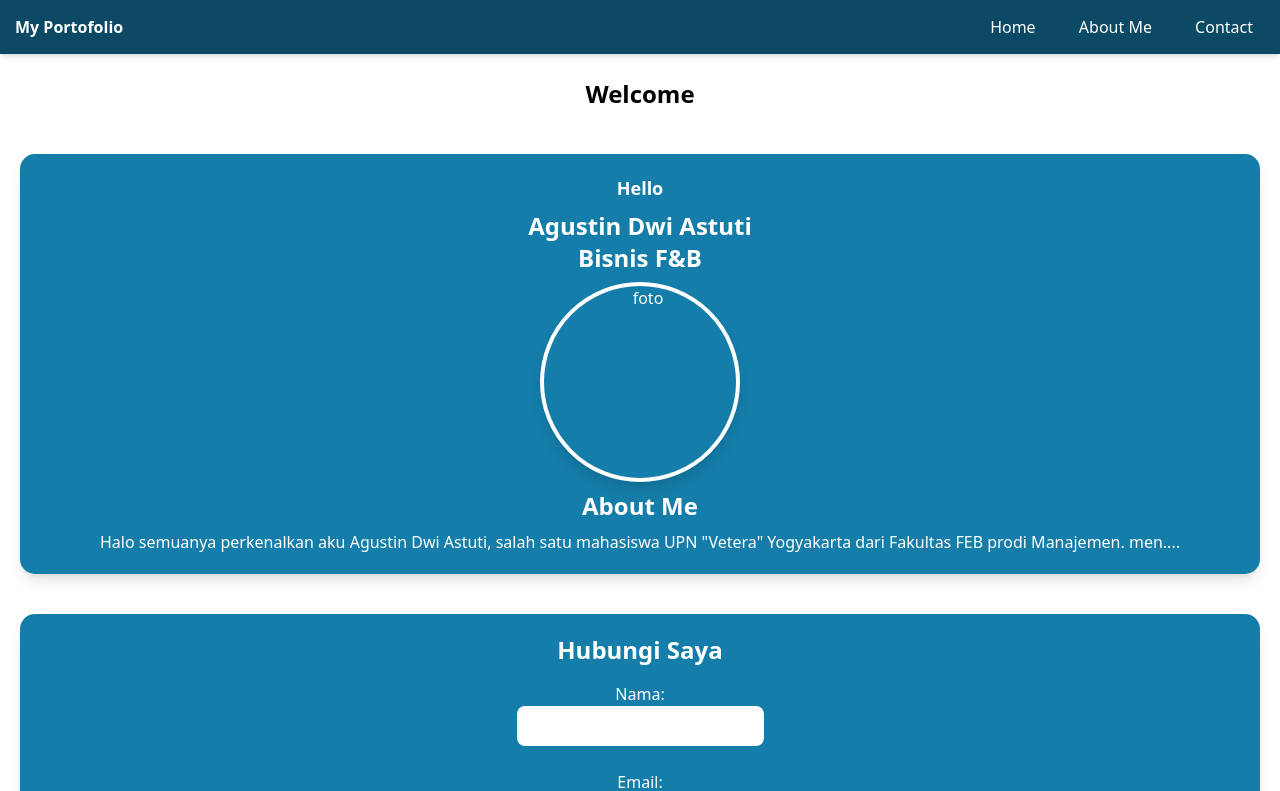
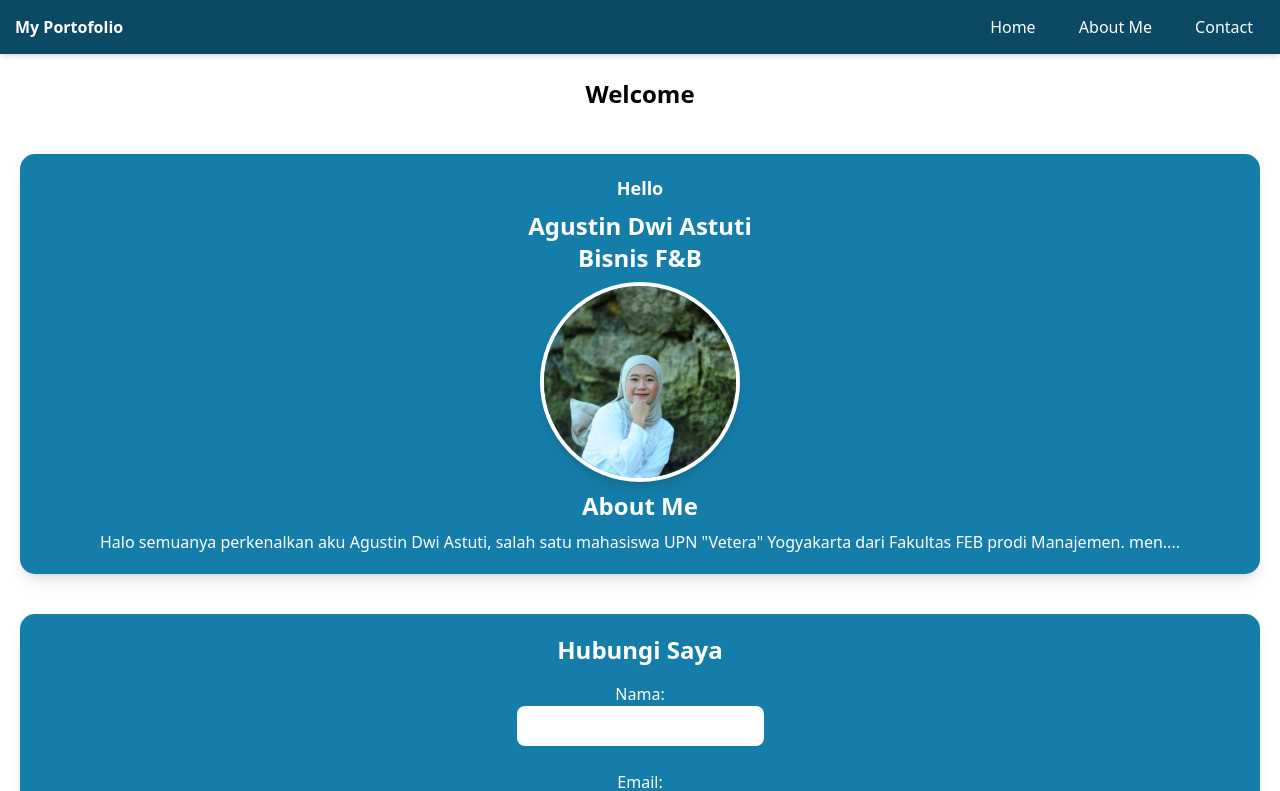
Before and after one commit to dwiastutiagustin45-wq/Pelatihan-web-2.0, a plain HTML site: page index.html in a window 1280 px wide. Shown: the top 791 px of the page. Drawn offline with nearby package versions, Linux system fonts and the light colour scheme.

Commit message:
Update index.html

```diff
--- a/index.html
+++ b/index.html
@@ -28,7 +28,7 @@
         <h3 class="text-2xl font-bold my-2"> Agustin Dwi Astuti
             <br>Bisnis F&B
         </h3>
-        <img src="img/FT 2.jpeg" alt="foto" style="width: 200px; height: 200px; border-radius: 50%; object-fit: cover;" class="mx-auto border-white border-4 shadow-lg">
+        <img src="FT 2.jpeg" alt="foto" style="width: 200px; height: 200px; border-radius: 50%; object-fit: cover;" class="mx-auto border-white border-4 shadow-lg">
 
         <h2 id="about" class="text-2xl font-bold my-2">About Me</h2>
         <p>Halo semuanya perkenalkan aku Agustin Dwi Astuti, salah satu mahasiswa UPN "Vetera" Yogyakarta dari Fakultas FEB prodi Manajemen.
```
